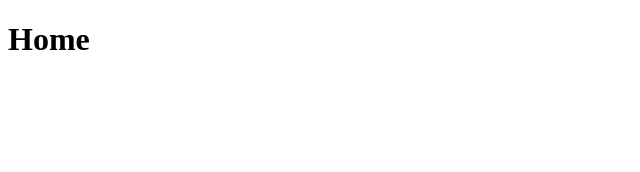
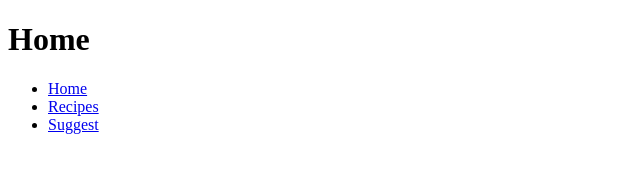
Before and after one commit to LDPJ/html_refresher, a plain HTML site: page home.html in a window 1280 px wide. Shown: the whole page, without its empty margins (0-640 px from the left). Drawn offline with Linux system fonts and the light colour scheme.

Commit message:
Update home.html

```diff
--- a/home.html
+++ b/home.html
@@ -2,5 +2,11 @@
 <html>
   <body>
     <h1>Home</h1>
+       <ul>
+        <li><a href="home.html">Home</a></li>
+        <li><a href="recipes.html">Recipes</a></li>
+        <li><a href="suggest.html">Suggest</a></li>
+      </ul>
+      </nav>
   </body>
 </html>
```
